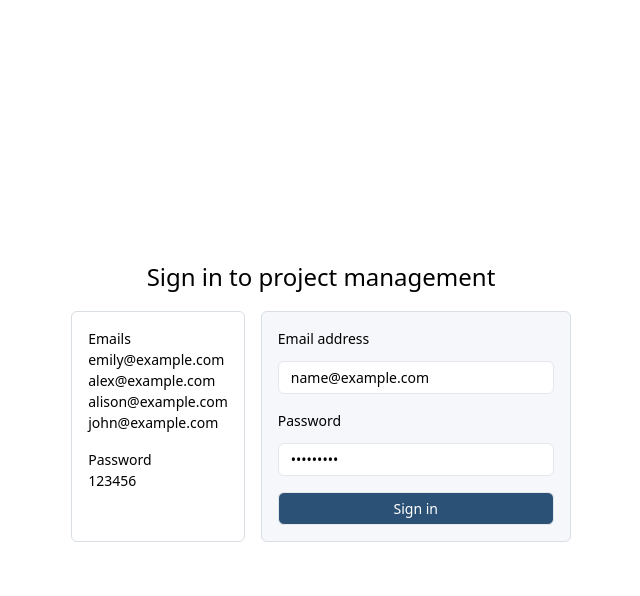
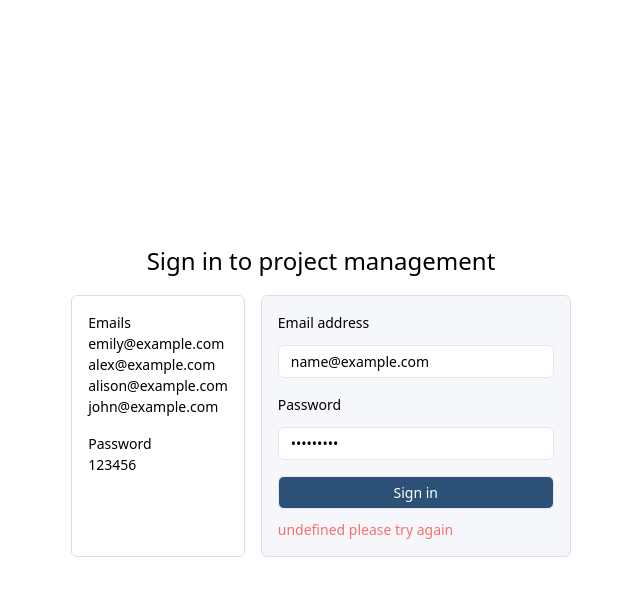
Before and after one commit to fuhad479/project-management-react, a React (Create React App) app: page / in a window 1280 px wide. Both pictures are taken after typing "name@example.com", "Sample123" into the empty fields and a click on the input "Sign in". Shown: the top 596 px of the page, without its empty margins (319-959 px from the left). Built offline with nearby package versions, Linux system fonts and the light colour scheme; no server answers.

Commit message:
added login page error handling

```diff
--- a/src/features/api/apiSlice.js
+++ b/src/features/api/apiSlice.js
@@ -32,7 +32,10 @@ export const apiSlice = createApi({
 export const apiSlice = createApi({
     reducerPath: 'api',
     baseQuery: fetchBaseQuery({
-        baseUrl: 'https://pm-y9p0.onrender.com'
+        baseUrl:
+            process.env.NODE_ENV === 'development'
+                ? process.env.REACT_APP_DEV_SERVER
+                : process.env.REACT_APP_PROD_SERVER
     }),
     endpoints: () => ({})
 })
--- a/src/routes/Login.jsx
+++ b/src/routes/Login.jsx
@@ -11,7 +11,7 @@ export default function Login() {
     const navigate = useNavigate()
 
     // using login hook from RTK Query
-    const [login, { isLoading, isSuccess }] = useLoginMutation()
+    const [login, { isLoading, isSuccess, isError, error }] = useLoginMutation()
 
     const handleSubmit = (e) => {
         // preventing page refresh after submitting the login form
@@ -71,9 +71,10 @@ export default function Login() {
                             type="submit"
                             name="submit"
                             id="submit"
-                            value={isLoading ? 'Signing in' : 'Sign in'}
+                            value={isLoading ? 'Please wait' : 'Sign in'}
                             className="appearance-none text-[14px] bg-[#2b5276] text-white border border-1 rounded-[6px] py-[5px] px-[16px] cursor-pointer hover:bg-[hsl(209,45%,29%)]"
                         />
+                        {isError && <div className="text-[14px] text-red-400 mt-[10px]">{`${error.data} please try again`}</div>}
                     </form>
                 </div>
             </div>
```
